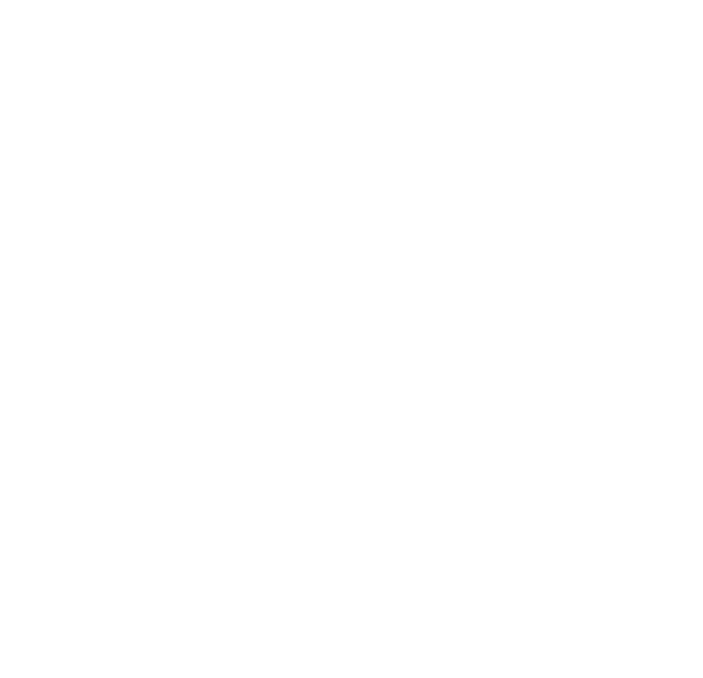
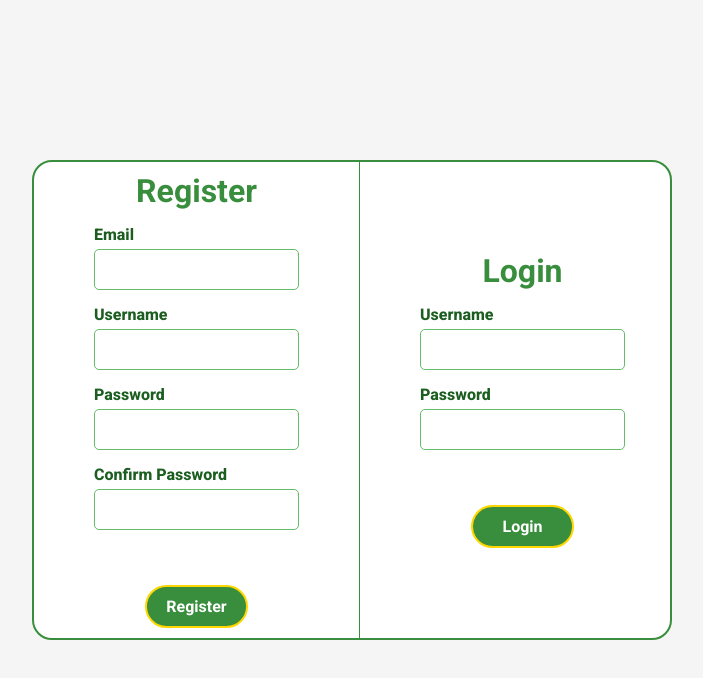
Before and after one commit to Estakuyo/MoneyTracker, a React app in the folder frontend/: page /loginRegister in a window 1280 px wide. Before the commit this address had no page. Shown: the top 678 px of the page, without its empty margins (288-991 px from the left). Built offline with nearby package versions, Linux system fonts and the light colour scheme; the HTML template or start-up script is replaced by a standard one.

Commit message:
Refactor loginPage and registerPage, made login and register in just 1 page instead of 1 page for each

```diff
--- a/frontend/src/App.css
+++ b/frontend/src/App.css
@@ -1,7 +1,22 @@
+@import url("https://fonts.googleapis.com/css2?family=Roboto:ital,wght@0,100..900;1,100..900&display=swap");
+
+:root {
+  --color-primary: #388e3c; /* Green */
+  --color-primary-light: #66bb6a;
+  --color-primary-dark: #1b5e20;
+  --color-accent: #ffd700; /* Gold */
+  --color-accent-dark: #bfa100;
+  --color-background: #f5f5f5;
+  --color-surface: #ffffff;
+  --color-text: #222;
+  --color-text-inverse: #fff;
+}
+
 * {
   margin: 0;
   padding: 0;
   box-sizing: border-box;
+  font-family: Roboto, sans-serif;
 }
 
 body {
--- a/frontend/src/App.jsx
+++ b/frontend/src/App.jsx
@@ -3,16 +3,14 @@
 
 // Pages
 import LandingPage from "./pages/landingPage";
-import RegisterPage from "./pages/registerPage";
-import LoginPage from "./pages/loginPage";
+import LoginRegisterPage from "./pages/loginRegisterPage";
 
 function App() {
   return (
     <>
       <Routes>
         <Route path="/" element={<LandingPage />} />
-        <Route path="/Register" element={<RegisterPage />} />
-        <Route path="/Login" element={<LoginPage />} />
+        <Route path="/loginRegister" element={<LoginRegisterPage />} />
       </Routes>
     </>
   );
--- a/frontend/src/pages/loginPage.jsx
+++ /dev/null
@@ -1,25 +0,0 @@
-import "./styles/loginPage.css";
-
-const LoginPage = () => {
-  return (
-    <>
-      <form className="authPage">
-        <h1>Log In</h1>
-
-        <label>
-          Username
-          <input name="username" type="text" />
-        </label>
-
-        <label>
-          Password
-          <input name="password" type="password" />
-        </label>
-
-        <button type="submit">Login</button>
-      </form>
-    </>
-  );
-};
-
-export default LoginPage;
--- /dev/null
+++ b/frontend/src/pages/loginRegisterPage.jsx
@@ -0,0 +1,62 @@
+import "./styles/loginRegisterPage.css";
+
+import { useState } from "react";
+
+const LoginRegisterPage = () => {
+  const [isLogin, setIsLogin] = useState(false);
+
+  const changeForm = () => {
+    setIsLogin((prev) => !prev);
+  };
+
+  return (
+    <div className="centerContainer">
+      <div className="authWrapper">
+        {/* Register Form */}
+        <form className="authFormReg">
+          <h1>Register</h1>
+
+          <label>
+            Email
+            <input name="email" type="email" />
+          </label>
+
+          <label>
+            Username
+            <input name="username" type="text" />
+          </label>
+
+          <label>
+            Password
+            <input name="password" type="password" />
+          </label>
+
+          <label>
+            Confirm Password
+            <input name="confirmPassword" type="password" />
+          </label>
+
+          <button type="submit">Register</button>
+        </form>
+
+        <form className="authFormLog">
+          <h1>Login</h1>
+
+          <label>
+            Username
+            <input name="username" type="text" />
+          </label>
+
+          <label>
+            Password
+            <input name="password" type="password" />
+          </label>
+
+          <button type="submit">Login</button>
+        </form>
+      </div>
+    </div>
+  );
+};
+
+export default LoginRegisterPage;
--- a/frontend/src/pages/registerPage.jsx
+++ /dev/null
@@ -1,35 +0,0 @@
-import "./styles/registerPage.css";
-
-const RegisterPage = () => {
-  return (
-    <>
-      <form className="authPage">
-        <h1>Register</h1>
-
-        <label>
-          Email
-          <input name="email" type="email" />
-        </label>
-
-        <label>
-          Username
-          <input name="username" type="text" />
-        </label>
-
-        <label>
-          Password
-          <input name="password" type="password" />
-        </label>
-
-        <label>
-          Confirm Password
-          <input name="confirmPassword" type="password" />
-        </label>
-
-        <button type="submit">Register</button>
-      </form>
-    </>
-  );
-};
-
-export default RegisterPage;
--- /dev/null
+++ b/frontend/src/pages/styles/loginRegisterPage.css
@@ -0,0 +1,129 @@
+.centerContainer {
+  height: 100vh;
+  width: 100vw;
+  display: flex;
+  justify-content: center;
+  align-items: center;
+  background: var(--color-background);
+}
+
+.authWrapper {
+  border: 2px solid var(--color-primary);
+  border-radius: 20px;
+  width: 50%;
+  height: 60%;
+  background: var(--color-surface);
+  display: grid;
+  grid-template-columns: 1fr 1fr;
+}
+
+/* Register Form */
+.authFormReg {
+  padding: 60px;
+  display: flex;
+  flex-direction: column;
+  justify-content: center;
+  gap: 15px;
+  border-right: 1px solid var(--color-primary);
+  width: 100%;
+  height: 100%;
+  min-height: 0;
+}
+
+.authFormReg h1 {
+  text-align: center;
+  color: var(--color-primary);
+}
+
+.authFormReg label {
+  display: flex;
+  flex-direction: column;
+  gap: 5px;
+  font-size: 1rem;
+  font-weight: 800;
+  color: var(--color-primary-dark);
+}
+
+.authFormReg label input {
+  padding: 10px;
+  font-size: 1rem;
+  border: 1px solid var(--color-primary-light);
+  border-radius: 5px;
+  background: var(--color-surface);
+  color: var(--color-text);
+}
+
+.authFormReg button {
+  border: 2px solid var(--color-accent);
+  background: var(--color-primary);
+  color: var(--color-text-inverse);
+  border-radius: 50px;
+  padding: 10px;
+  width: 50%;
+  margin: 40px auto 0 auto;
+  font-size: 1rem;
+  cursor: pointer;
+  font-weight: bold;
+  transition: 0.2s ease-in-out;
+}
+
+.authFormReg button:hover {
+  background: var(--color-accent);
+  color: var(--color-primary-dark);
+  border: 2px solid var(--color-primary-dark);
+}
+
+/* Login Form */
+.authFormLog {
+  padding: 60px;
+  display: flex;
+  justify-content: center;
+  flex-direction: column;
+  gap: 15px;
+  width: 100%;
+  height: 100%;
+  min-height: 0;
+}
+
+.authFormLog h1 {
+  text-align: center;
+  color: var(--color-primary);
+}
+
+.authFormLog label {
+  display: flex;
+  flex-direction: column;
+  gap: 5px;
+  font-size: 1rem;
+  font-weight: 800;
+  color: var(--color-primary-dark);
+}
+
+.authFormLog label input {
+  padding: 10px;
+  font-size: 1rem;
+  border: 1px solid var(--color-primary-light);
+  border-radius: 5px;
+  background: var(--color-surface);
+  color: var(--color-text);
+}
+
+.authFormLog button {
+  border: 2px solid var(--color-accent);
+  background: var(--color-primary);
+  color: var(--color-text-inverse);
+  border-radius: 50px;
+  padding: 10px;
+  width: 50%;
+  margin: 40px auto 0 auto;
+  font-size: 1rem;
+  cursor: pointer;
+  font-weight: bold;
+  transition: 0.2s ease-in-out;
+}
+
+.authFormLog button:hover {
+  background: var(--color-accent);
+  color: var(--color-primary-dark);
+  border: 2px solid var(--color-primary-dark);
+}
```
Also changed, not shown: frontend/src/pages/styles/loginPage.css (deleted), frontend/src/pages/styles/registerPage.css (deleted).
